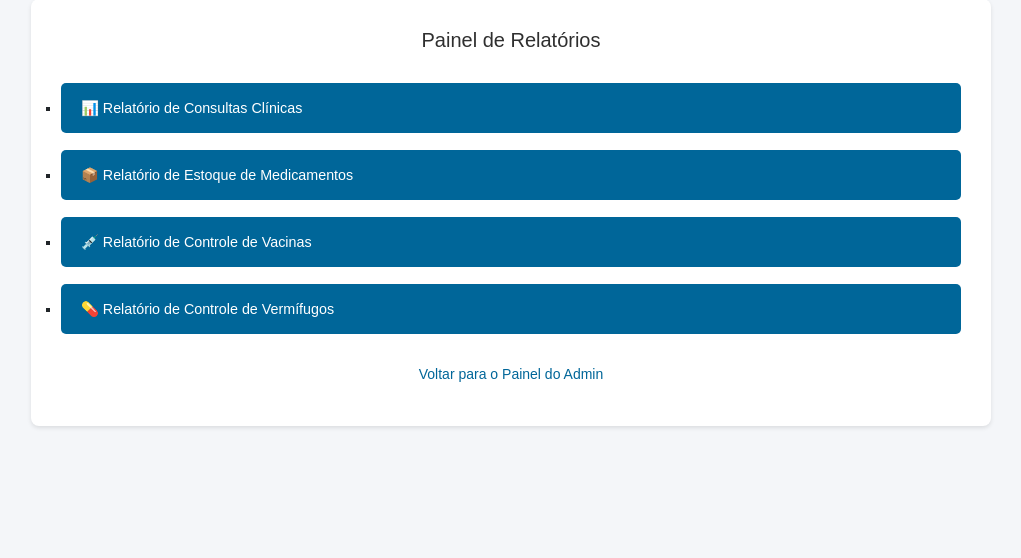
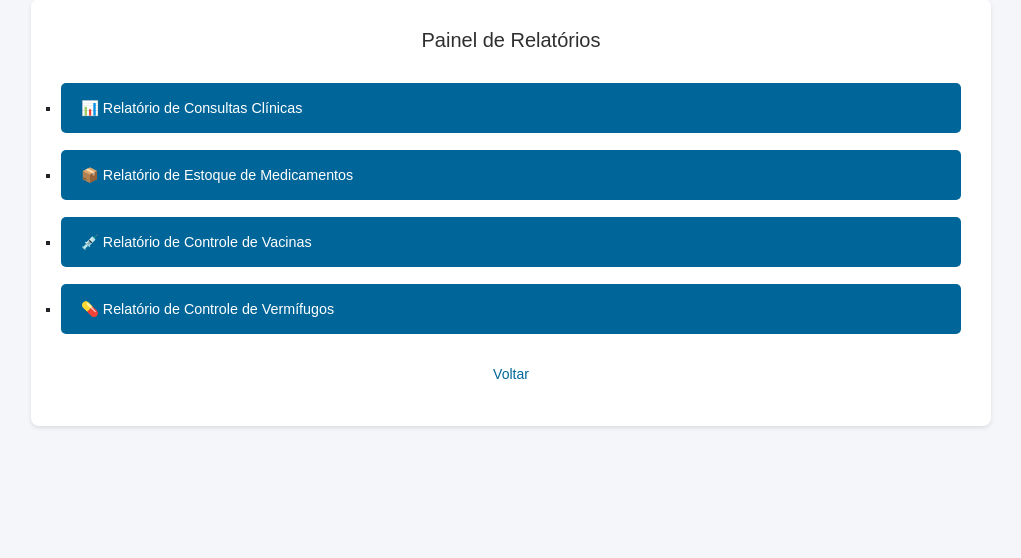
Before and after one commit to uniarp/ProjetoMariaAlvez, a Django app: page /relatorios/ in a window 1280 px wide. Shown: the part 21-579 px from the top of the page, without its empty margins (129-1150 px from the left). Run offline with Django 5.2, Linux system fonts and the light colour scheme; the visitor is signed in with stand-in values (Sample User, id 1).

Commit message:
Correção de Bugs

```diff
--- a/MariaAlvezApp/admin.py
+++ b/MariaAlvezApp/admin.py
@@ -1,6 +1,7 @@
 from django.contrib import admin
 from django.urls import path, reverse
 from django.http import HttpResponseRedirect
+from django.utils import timezone
 from django.utils.html import format_html
 from .models import (
     Veterinario, Tutor, Animal, ConsultaClinica,
--- a/MariaAlvezApp/templates/relatorios/relatorios_index.html
+++ b/MariaAlvezApp/templates/relatorios/relatorios_index.html
@@ -43,7 +43,7 @@
         </ul>
 
         <div class="back-to-admin">
-            <p><a href="{% url 'admin:index' %}">Voltar para o Painel do Admin</a></p>
+            <p><a href="{% url 'admin:index' %}">Voltar</a></p>
         </div>
     </div>
 </body>
```
